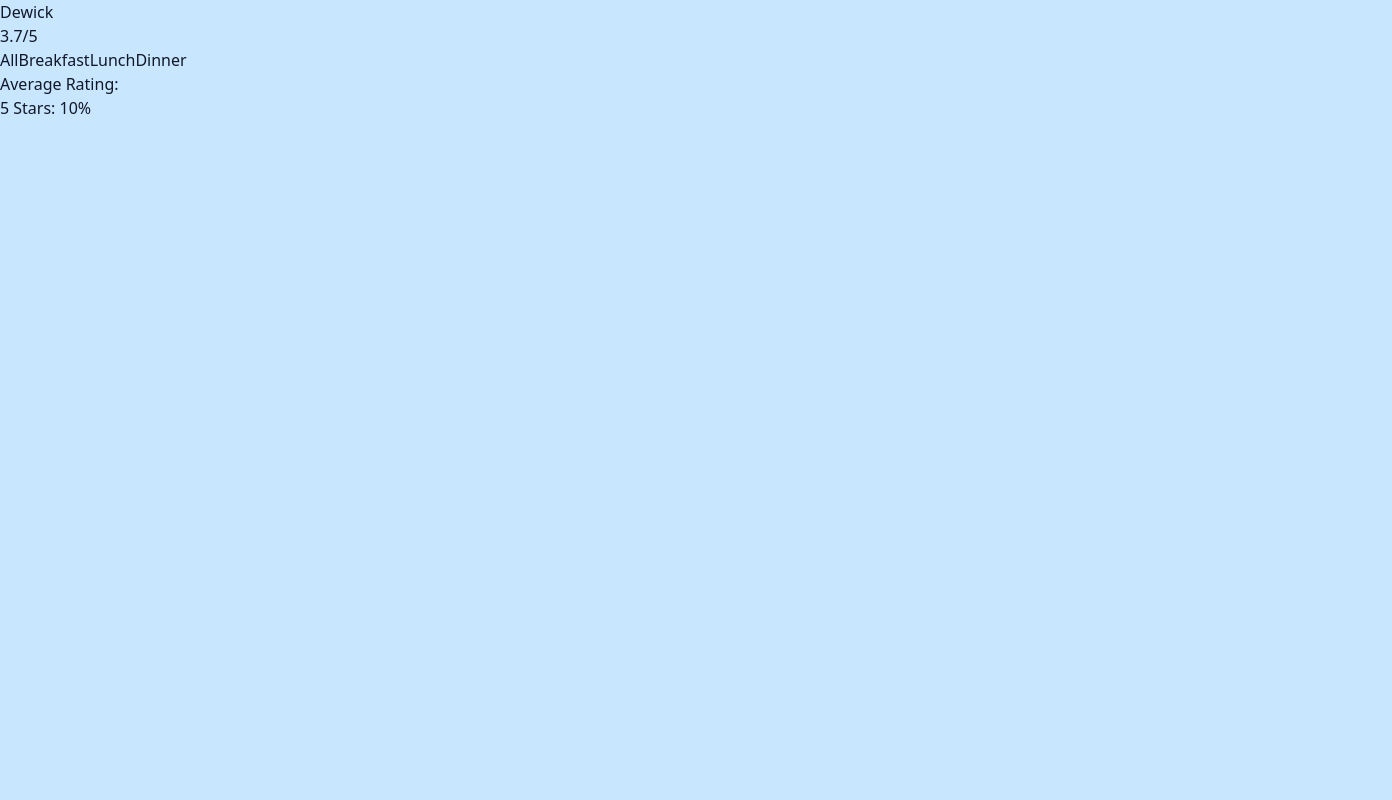
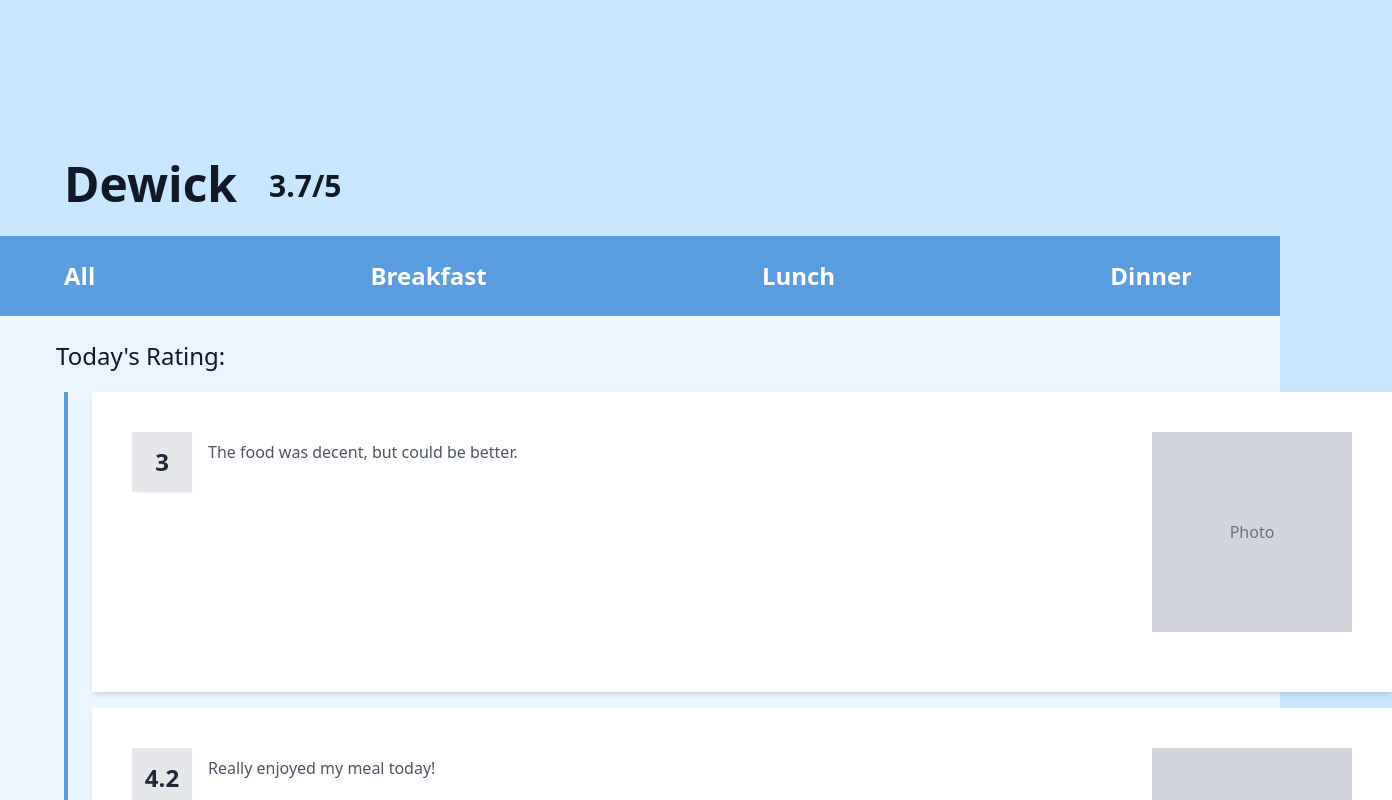
Before and after one commit to sophiezhou00/Ratemydininghall, a Next.js app: page /dewick-page in a window 1280 px wide. Shown: the top 800 px of the page, 1392 px wide, since content can reach past the window. Built offline with nearby package versions, Linux system fonts and the light colour scheme.

Commit message:
dewick-page
mostly complete dewick page

```diff
--- a/app/dewick-page/page.tsx
+++ b/app/dewick-page/page.tsx
@@ -1,44 +1,51 @@
 "use client";
 import { useEffect, useState } from "react";
-import ButtonBar from "@/app/frontend/components/ButtonBar"; // Import the ButtonBar component
+import ButtonBar from "@/app/frontend/components/ButtonBar";
+import ResponseBox from "@/app/frontend/components/ResponseBox";
 
 export default function DewickPage() {
   const [RatingMessage, setRatingMessage] = useState("Loading...");
+  const [responses, setResponses] = useState<{ value: string; response: string }[]>([]);
 
   useEffect(() => {
     setTimeout(() => {
       setRatingMessage("3.7");
+      // Simulated data fetch (replace with real data from MongoDB in the future)
+      setResponses([
+        { value: "3", response: "The food was decent, but could be better." },
+        { value: "4.2", response: "Really enjoyed my meal today!" },
+        { value: "5", response: "Absolutely fantastic! Lorem ipsum dolor sit ametLorem ipsum dolor sit amet" },
+        { value: "2.8", response: "Not great, but edible." },
+        { value: "4.5", response: "Lorem ipsum dolor sit amet, consectetur adipiscing elit, id est laborum.adipiscing elit, id est laborum.adipiscing elit, id est laborum.adipiscing elit, id est laborum.adipiscing elit, id est laborum.adipiscing elit, id est laborum.adipiscing elit, id est laborum.adipiscing elit, id est laborum.adipiscing elit, id est laborum.adipiscing elit, id est laborum. " },
+      ]);
     }, 500);
   }, []);
 
   return (
-        <main className="relative min-h-screen flex flex-col items-center ">
+    <main className="relative min-h-screen flex flex-col items-center">
       {/* Container for Text and ButtonBar */}
-          <div className="flex w-[1246px] flex-col items-start mt-40">
+      <div className="flex w-full flex-col items-start mt-40">
         {/* Rating Message - Aligned Left */}
-            <div className="flex items-center space-x-4">
-                <p className="text-5xl font-bold mb-4 pb-8">
-                Dewick
-                </p>
-                <p className="text-3xl font-bold mb-4 pb-7 pl-4">
-                        {RatingMessage}/5
-                </p>
+        <div className="flex items-center space-x-4 pl-16">
+          <p className="text-5xl font-bold mb-4 pb-8">Dewick</p>
+          <p className="text-3xl font-bold mb-4 pb-7 pl-4">{RatingMessage}/5</p>
         </div>
 
         {/* Button Bar - Automatically aligns under text */}
         <ButtonBar />
 
-            <div className="flex w-[1246px] h-[430px] flex-col items-start bg-[#EAF5FF]" >
-              <p className="text-2xl mb-4 pt-6 pb-1 pl-10">
-                Average Rating:
-              </p>
-              <div className="border-l-4 border-[#599CDF] ml-16 h-[310px]">
-                <div className="text-2xl pl-4 pt-4">
-                  5 Stars: 10%
+        <div className="flex w-full h-full flex-col items-start bg-[#EAF5FF] ">
+          <p className="text-2xl mb-4 pt-6 pb-1 pl-14">Today's Rating:</p>
+          <div className="border-l-4 border-[#599CDF] ml-16 w-full overflow-y pr-4">
+          {/* Scrollable Content */}
+          <div className="flex flex-col pl-6 gap-4">
+            {responses.map((res, index) => (
+              <ResponseBox key={index} value={res.value} response={res.response} />
+            ))}
           </div>
         </div>
+        <p className="text-2xl h-[100px] mb-4 pt-6 pb-1 pl-14"></p>
         </div>
-
       </div>
     </main>
   );
--- a/app/frontend/components/ButtonBar.tsx
+++ b/app/frontend/components/ButtonBar.tsx
@@ -2,7 +2,7 @@
 
 export default function ButtonBar() {
   return (
-     <div className="flex justify-between items-center bg-[#599CDF] p-4 w-[1246px] mt-[-20px]">
+     <div className="flex justify-between items-center bg-[#599CDF] p-4 pl-10 pr-10 w-full mt-[-20px]">
       <button className="mx-2 px-4 py-2 text-2xl font-bold text-white rounded-lg hover:bg-blue-700">
         All
       </button>
@@ -12,7 +12,7 @@ export default function ButtonBar() {
       <button className="mx-2 px-4 py-2 text-2xl font-bold text-white rounded-lg hover:bg-blue-700">
         Lunch
       </button>
-      <button className="mx-2 px-4 py-2 text-2xl font-bold text-white rounded-lg hover:bg-blue-700">
+      <button className="mx-2 px-4 py-2 text-2xl font-bold text-white rounded-lg hover:bg-blue-700 pr-10">
         Dinner
       </button>
     </div>
--- a/app/frontend/components/ResponseBox.tsx
+++ b/app/frontend/components/ResponseBox.tsx
@@ -1,20 +1,23 @@
 "use client";
 
-export default function ResponseBox() {
+export default function ResponseBox({ value, response }: { value: string; response: string }) {
   return (
-     <div className="flex justify-between items-center bg-[#599CDF] p-4 w-[1246px] mt-[-20px]">
-      <button className="mx-2 px-4 py-2 text-2xl font-bold text-white rounded-lg hover:bg-blue-700">
-        All
-      </button>
-      <button className="mx-2 px-4 py-2 text-2xl font-bold text-white rounded-lg hover:bg-blue-700">
-        Breakfast
-      </button>
-      <button className="mx-2 px-4 py-2 text-2xl font-bold text-white rounded-lg hover:bg-blue-700">
-        Lunch
-      </button>
-      <button className="mx-2 px-4 py-2 text-2xl font-bold text-white rounded-lg hover:bg-blue-700">
-        Dinner
-      </button>
+    <div className="flex p-10 bg-white shadow-md w-[1300px] h-[300px] items-start justify-between">
+      {/* Fixed-size Value Box */}
+      <div className="flex items-center justify-center w-[60px] h-[60px] bg-gray-200 text-gray-800 text-2xl font-bold shadow-sm mr-4 flex-shrink-0">
+        {value}
+      </div>
+
+      {/* Response Text (Prevents Overflow) */}
+      <p className="pt-2 text-gray-600 flex-grow pr-4">
+        {response}
+      </p>
+
+      {/* Reserved Space for Photo */}
+      <div className="w-[200px] h-[200px] bg-gray-300 flex items-center flex-shrink-0 justify-center">
+        {/* Placeholder for Image */}
+        <span className="text-gray-500">Photo</span>
+      </div>
     </div>
   );
 }
--- a/app/styles/globals.css
+++ b/app/styles/globals.css
@@ -4,5 +4,6 @@
 
 /* 🌟 Set global background color */
 body {
-        @apply bg-[#C9E6FF] text-gray-900 dark:bg-[#1E3A5F] dark:text-white;
+        @apply bg-[#C9E6FF] text-gray-900 dark:bg-[#1E3A5F] dark:text-white overflow-x-hidden;
+
       }
--- a/tailwind.config.js
+++ b/tailwind.config.js
@@ -1,6 +1,6 @@
 /** @type {import('tailwindcss').Config} */
 module.exports = {
-  content: [],
+  content: ["./app/**/*.{js,ts,jsx,tsx}"],
   theme: {
     extend: {},
   },
```
Lines whose indentation alone changed are shown as unchanged.
